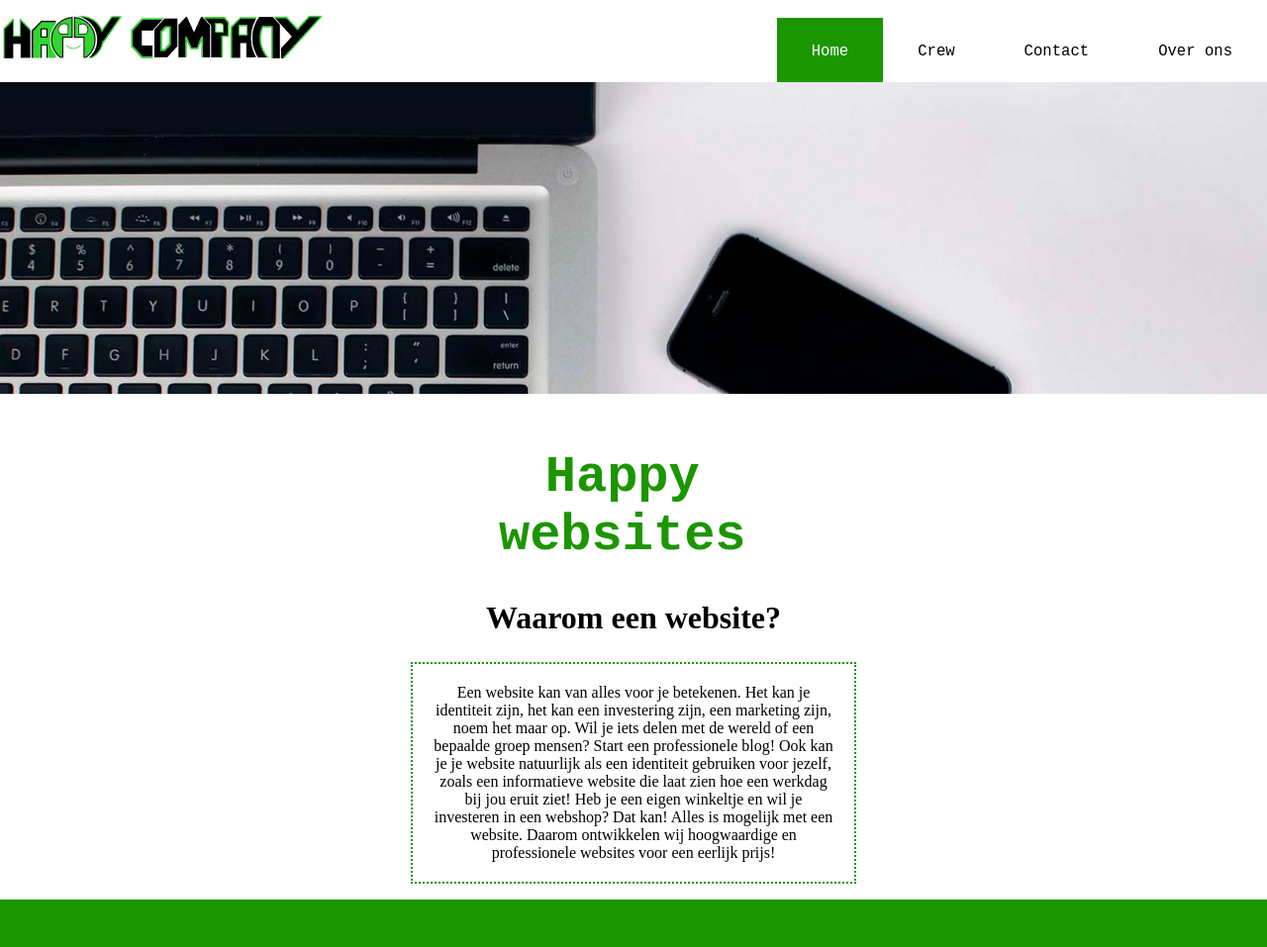
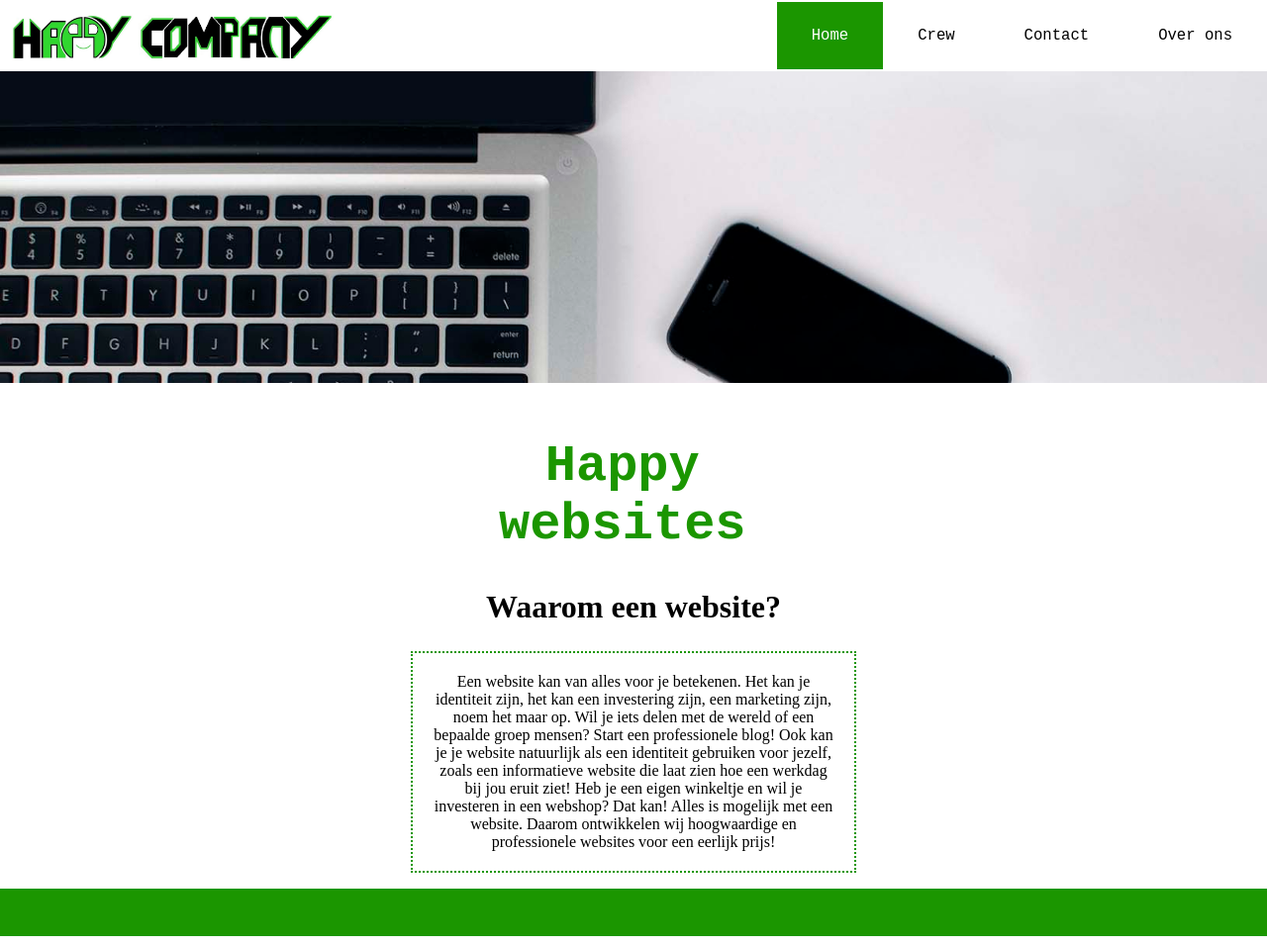
Before and after one commit to mermit/mermit.github.io, a Jekyll site: the page hac/index.html, which Jekyll copies as it is, in a window 1280 px wide. Shown: the whole page at 99% size. Built offline with Jekyll 4.4.1, drawn with Linux system fonts in a browser that asks for light colours.

Commit message:
Fixed hyperlinks not working Fixed weird left and right navbar separation

```diff
--- a/hac/index.html
+++ b/hac/index.html
@@ -13,12 +13,12 @@
     <div class="header lander">
 
         <nav class="navbar-flexbox">
-          <img href="./index.html" id="nav-logo" src="lib/IMG/HAC-web.jpg">
+          <a id="nav-logo-container"><img href="./index.html" id="nav-logo" src="lib/IMG/HAC-web.jpg"></a>
           <div class="flex-right">
-              <p class="active navhome">Home</p>
-              <p class="navcrew" href="./crew.html">Crew</p>
-              <p class="navcontact" href="#Contact">Contact</p>
-              <p class="navoverons" href="#Over%20ons">Over ons</p>
+              <a href="./index.html" class="active navhome navitem">Home</a>
+              <a href="./crew.html" class="navcrew navitem">Crew</a>
+              <a href="./contact.html" class="navcontact navitem">Contact</a>
+              <a href="./over%20ons.html" class="navoverons navitem">Over ons</a>
           </div>
         </nav>
 
--- a/hac/style.css
+++ b/hac/style.css
@@ -6,31 +6,17 @@
     min-height: 100vh;
 }
 
-ul {
-    list-style-type: none;
-    margin: 0;
-    padding-bottom: 20px;
-    overflow: hidden;
-    background-color: white;
-    font-family: monospace;
-    font-size: 1.2em;
-
-}
-
-.navbar-flexbox .active {
+.navbar-flexbox .active.navitem {
     background-color: #1b9600;
     color: white;
 }
 
-.navbar-flexbox p:hover {
+.navbar-flexbox .navitem:hover {
     background-color: #178200;
     color: white;
 }
 
-
-
-
-.down{
+.down {
     text-align: center;
     width: 450px;
     max-width: 95%;
@@ -81,22 +67,29 @@
 
 	}
 
-	.navbar-flexbox p {
+	.navbar-flexbox .navitem {
 		color: black;
-		padding: 25px 35px;
 		text-align: center;
 		text-decoration: none;
 		font-family: monospace;
 		font-size: 1.2em;
 		cursor: pointer;
+		padding: 25px 35px;
+		margin-bottom: 20px;
 
 	}
 
 	.navbar-flexbox #nav-logo {
+		width: 100%;
+		height: 100%;
+	}
+
+	.navbar-flexbox #nav-logo-container {
 		width:330px;
 		max-width: 85vw;
 		height: 100%;
 		position: relative;
+		margin-left: 10px;
 		margin-right: 20px;
 		margin-top: 10px;
 		margin-bottom: 10px;
@@ -150,7 +143,7 @@
 
 	}
 
-	.navbar-flexbox p {
+	.navbar-flexbox .navitem {
 		color: black;
 		padding: 15px 35px;
 		text-align: center;
@@ -166,6 +159,11 @@
 	}
 
 	.navbar-flexbox #nav-logo {
+		width: 100%;
+		height: 100%;
+	}
+
+	.navbar-flexbox #nav-logo-container {
 		width: 95%;
 		max-width: 95vw;
 		height: 100%;
@@ -212,7 +210,7 @@
 
 	}
 
-	.navbar-flexbox p {
+	.navbar-flexbox .navitem {
 		color: black;
 		padding: 15px 35px;
 		text-align: center;
@@ -228,6 +226,11 @@
 	}
 
 	.navbar-flexbox #nav-logo {
+		width: 100%;
+		height: 100%;
+	}
+
+	.navbar-flexbox #nav-logo-container {
 		width: 80%;
 		max-width: 80vw;
 		height: 100%;
```
